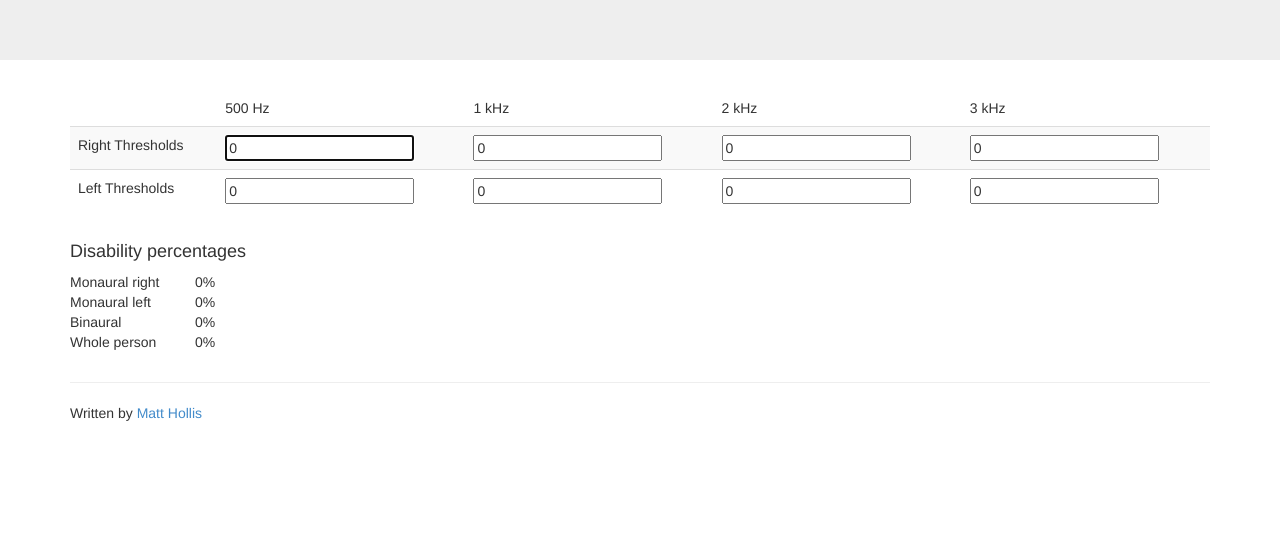
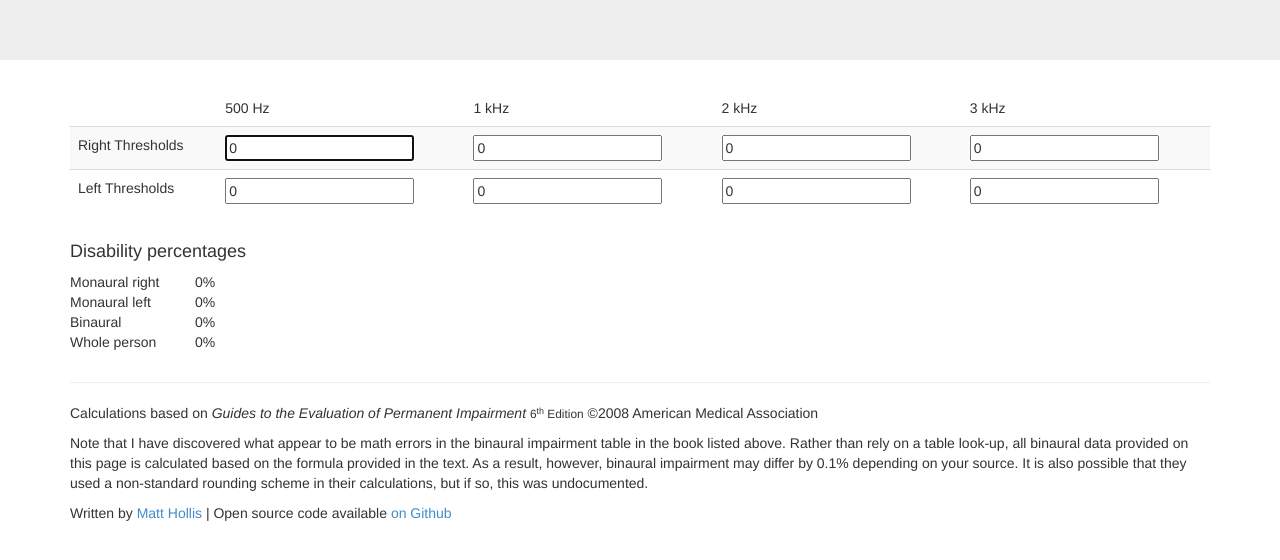
Before and after one commit to rookwood/rookwood.github.io, a plain HTML site: page index.html in a window 1280 px wide. Shown: the part 180-740 px from the top of the page. Drawn offline with nearby package versions, Linux system fonts and the light colour scheme.

Commit message:
Note regarding binaural calculation differences and source material

```diff
--- a/index.html
+++ b/index.html
@@ -77,7 +77,11 @@
 	<hr>
 
 	<footer>
-		<p>Written by <a href="https://twitter.com/somehollis">Matt Hollis</a></p>
+		<p>Calculations based on <em>Guides to the Evaluation of Permanent Impairment</em> <small>6<sup>th</sup> Edition</small> &copy;2008 American Medical Association</p>
+
+		<p>Note that I have discovered what appear to be math errors in the binaural impairment table in the book listed above. Rather than rely on a table look-up, all binaural data provided on this page is calculated based on the formula provided in the text. As a result, however, binaural impairment may differ by 0.1% depending on your source. It is also possible that they used a non-standard rounding scheme in their calculations, but if so, this was undocumented.</p>
+
+		<p>Written by <a href="https://twitter.com/somehollis">Matt Hollis</a> | Open source code available <a href="https://github.com/rookwood/disability">on Github</a></p>
 	</footer>
 </div>
 
```
